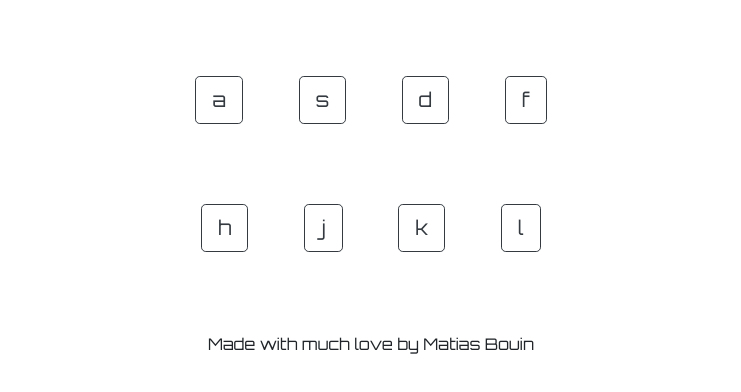
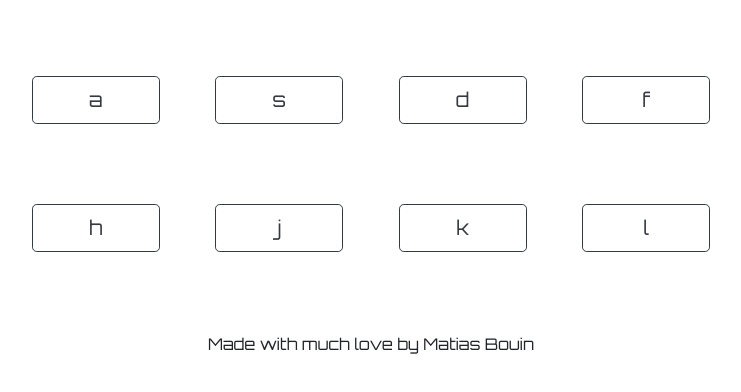
Before and after one commit to matiasbouin/TechnoKit, a plain HTML site: page index.html in a window 1280 px wide. Shown: the part 180-572 px from the top of the page, without its empty margins (269-1010 px from the left). Drawn offline with nearby package versions, Linux system fonts and the light colour scheme.

Commit message:
Update styles.css

```diff
--- a/styles.css
+++ b/styles.css
@@ -15,7 +15,7 @@ button{
     margin-bottom: 5rem;
     margin-left: 2%;
     margin-right: 2%;
-    padding: 15px 32px;
+    width: 10%;
 }
 
 .col-centered{
```
